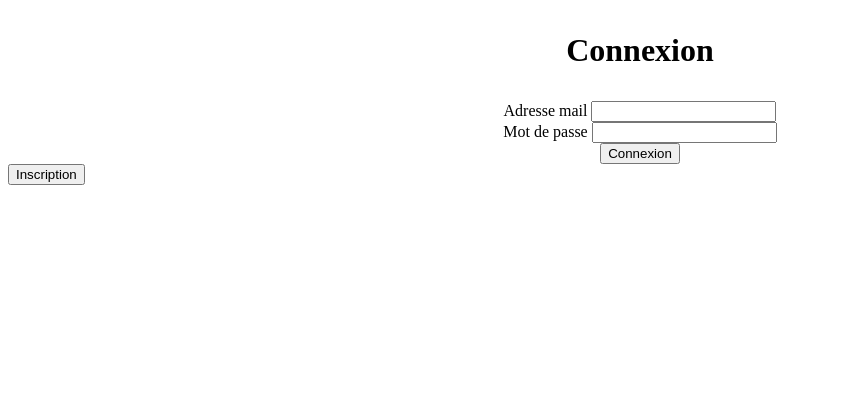
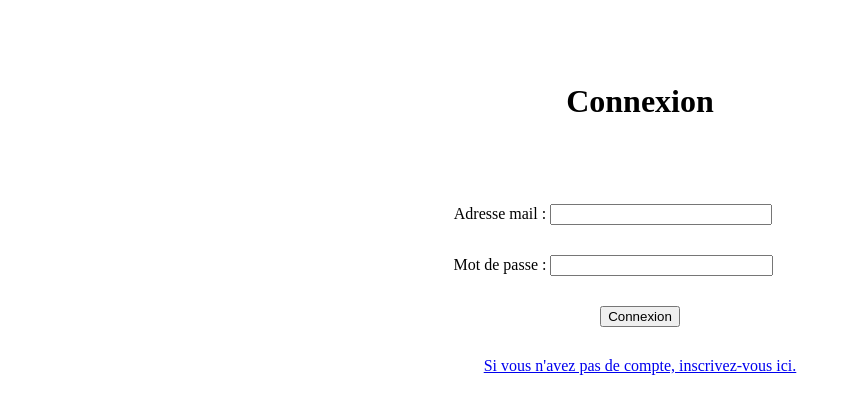
Before and after one commit to shinigami144/ProjetSalonLudus, a PHP site: page / in a window 1280 px wide. Shown: the top 414 px of the page, without its empty margins (0-852 px from the left). Run offline with PHP 8.4, Linux system fonts and the light colour scheme.

Commit message:
add css to index

```diff
--- a/index.php
+++ b/index.php
@@ -58,28 +58,24 @@
 <html lang="en">
 <head>
     <title>Connection</title>
+    <link href="./css/connexion.css" rel="stylesheet">
 </head>
 <body>
-    <h1><p align="center">Connexion</p></h1>
+    <h1><p>Connexion</p></h1>
 
-    <form align="center" method="POST">
+    <form method="POST">
         <div class="form-group">
-            <label for="mail">Adresse mail</label>
+            <label for="mail">Adresse mail : </label>
             <input type="email" class="form-control" name="mail" required>
         </div>
         <div class="form-group">
-            <label for="password">Mot de passe</label>
+            <label for="password">Mot de passe : </label>
             <input type="password" class="form-control" name="password" required>
         </div>
-            <button type="submit" class="btn btn-primary">Connexion</button>
+            <input type="submit" value="Connexion">
     </form>
 
     <!-- Redirige vers la page d'inscription -->
-    <form action="inscription.php">
-        <input type="submit" name="select" value="Inscription" />
-    </form>
-
-
-
+    <a href="./inscription.php">Si vous n'avez pas de compte, inscrivez-vous ici.</a>
 </body>
 </html>
```
